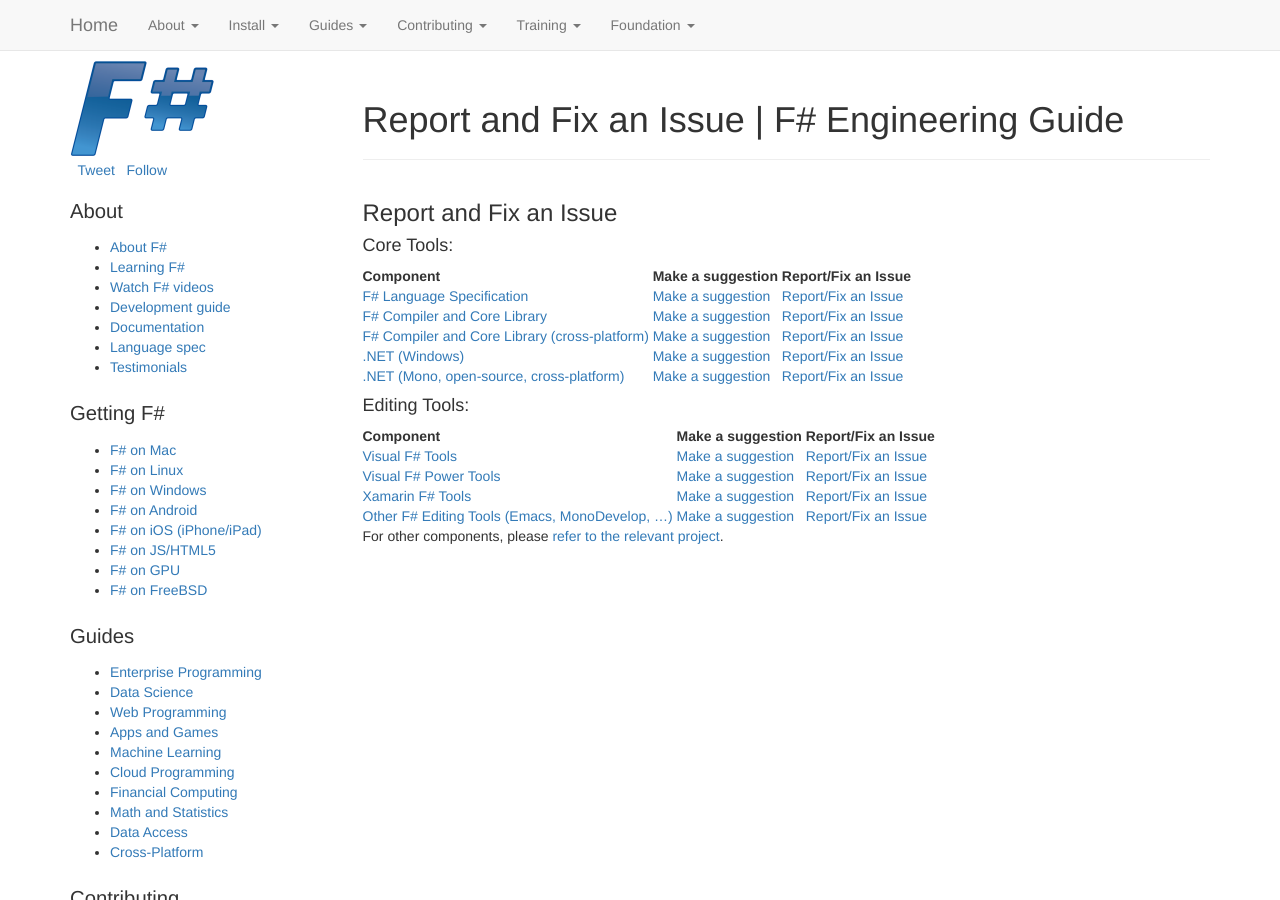
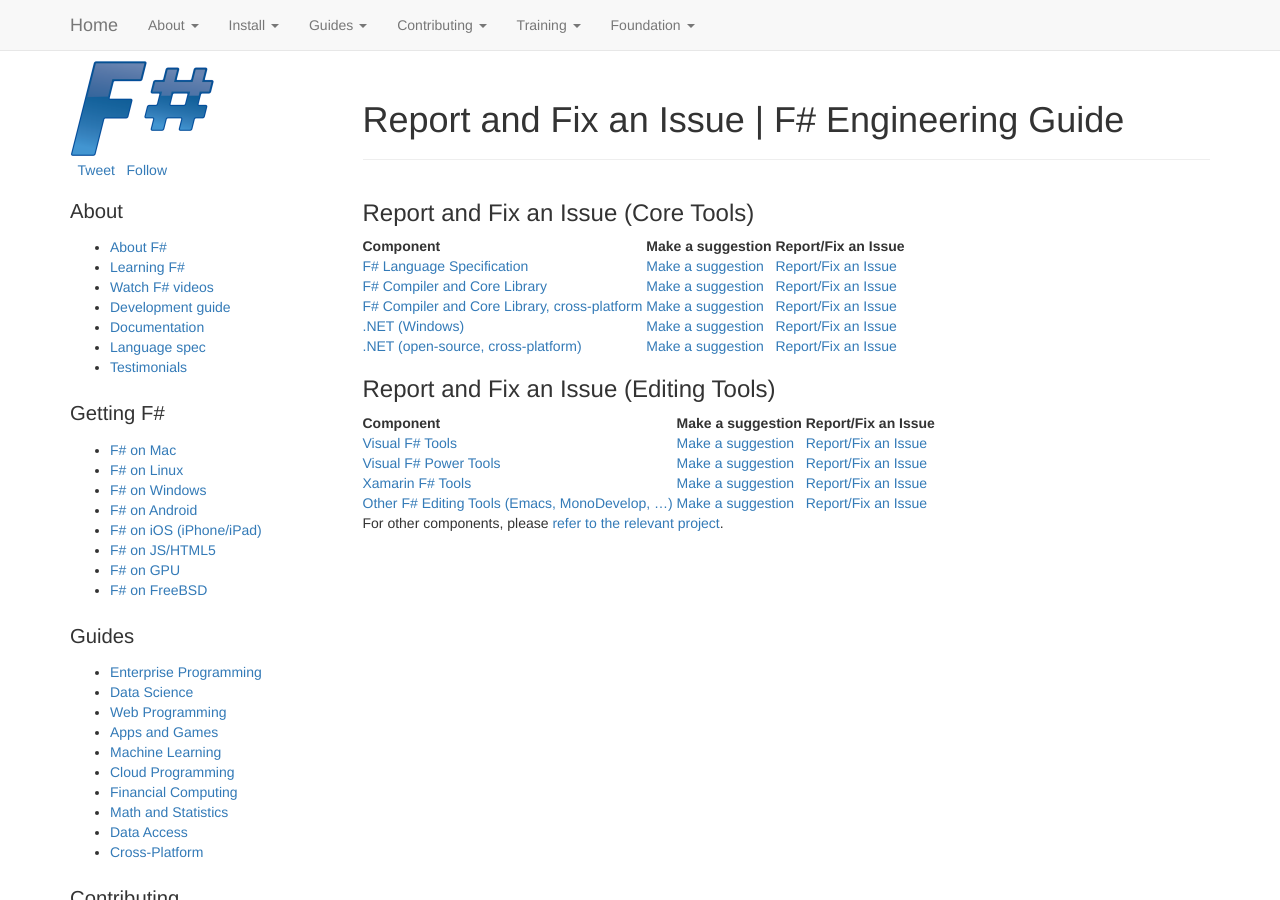
Before and after one commit to fsharp/fsharp.org, a Jekyll site: the page built from guides/engineering/issues.md, in a window 1280 px wide and 900 px high. Built offline with Jekyll 4.4.1, drawn with Linux system fonts in a browser that asks for light colours; nearby versions of some CDN libraries; some web fonts are replaced; comment, search, counter and statistics services are not loaded.

Commit message:
Update issues.md

```diff
--- a/guides/engineering/issues.md
+++ b/guides/engineering/issues.md
@@ -4,25 +4,23 @@
 headline: Report and Fix an Issue | F# Engineering Guide
 ---
 
-### Report and Fix an Issue
+### Report and Fix an Issue (Core Tools)
 
-#### Core Tools:
+| Component         |   | Make a suggestion   |   | Report/Fix an Issue |
+|:------------------|:--|:--------------------|:--|:------------------|
+| [F# Language Specification](http://fsharp.org/specs/language-spec/)              |  | [Make a suggestion](https://fslang.uservoice.com/forums/245727-f-language)     |  |  [Report/Fix an Issue](http://fsharp.org/specs/language-spec/)      |
+| [F# Compiler and Core Library](http://visualfsharp.codeplex.com)                 |  | [Make a suggestion](https://fslang.uservoice.com/forums/245727-f-language)     | |  [Report/Fix an Issue](http://visualfsharp.codeplex.com) |
+| [F# Compiler and Core Library, cross-platform](http://github.com/fsharp/fsharp)  |  | [Make a suggestion](https://fslang.uservoice.com/forums/245727-f-language)     | |  [Report/Fix an Issue](http://github.com/fsharp/fsharp) |
+| [.NET (Windows)](http://www.microsoft.com/net)                                   |  | [Make a suggestion](http://visualstudio.uservoice.com/forums/121579-visual-studio/category/31481-net)     |  |  [Report/Fix an Issue](http://connect.microsoft.com/visualstudio) |
+| [.NET (open-source, cross-platform)](http://www.mono-project.com/)               |  | [Make a suggestion](http://www.mono-project.com/community/)     |  | [Report/Fix an Issue](http://www.mono-project.com/community/) |
 
-| Component         |  | Make a suggestion   |  | Report/Fix an Issue |
-|:------------------|:--|:--------------------|:--|:------------------|
-| [F# Language Specification](http://fsharp.org/specs/language-spec/)               |   | [Make a suggestion](https://fslang.uservoice.com/forums/245727-f-language)     |  |  [Report/Fix an Issue](http://fsharp.org/specs/language-spec/)      |
-| [F# Compiler and Core Library](http://visualfsharp.codeplex.com)                  |  | [Make a suggestion](https://fslang.uservoice.com/forums/245727-f-language)     | |  [Report/Fix an Issue](http://visualfsharp.codeplex.com) |
-| [F# Compiler and Core Library (cross-platform)](http://github.com/fsharp/fsharp)  |  | [Make a suggestion](https://fslang.uservoice.com/forums/245727-f-language)     | |  [Report/Fix an Issue](http://github.com/fsharp/fsharp) |
-| [.NET (Windows)](http://www.microsoft.com/net)  |  | [Make a suggestion](http://visualstudio.uservoice.com/forums/121579-visual-studio/category/31481-net)     |  |  [Report/Fix an Issue](http://connect.microsoft.com/visualstudio) |
-| [.NET (Mono, open-source, cross-platform)](http://www.mono-project.com/)  |  | [Make a suggestion](http://www.mono-project.com/community/)     |  | [Report/Fix an Issue](http://www.mono-project.com/community/) |
-
-#### Editing Tools:
+### Report and Fix an Issue (Editing Tools)
 
 | Component           | | Make a suggestion   |   | Report/Fix an Issue |
 |:--------------------|:--|:------------------|:--|:------------------|
-| [Visual F# Tools](http://visualfsharp.codeplex.com)               | |  [Make a suggestion](http://visualstudio.uservoice.com/forums/121579-visual-studio/category/30935-languages-f-tools)     |  | [Report/Fix an Issue](http://visualfsharp.codeplex.com) |
-| [Visual F# Power Tools](http://fsprojects.github.io/VisualFSharpPowerTools/)   |  | [Make a suggestion](http://vfpt.uservoice.com/)     | |    [Report/Fix an Issue](https://github.com/fsprojects/VisualFSharpPowerTools/) |
-| [Xamarin F# Tools](http://developer.xamarin.com/guides/cross-platform/fsharp/fsharp_support_overview/)  | |  [Make a suggestion](http://fsharpbinding.uservoice.com/)     | |   [Report/Fix an Issue](http://fsharp.github.io/fsharpbinding/) |
-| [Other F# Editing Tools (Emacs, MonoDevelop, ...)](http://fsharp.github.io/fsharpbinding/)  |  | [Make a suggestion](http://fsharpbinding.uservoice.com/)     | |  [Report/Fix an Issue](http://fsharp.github.io/fsharpbinding/) |
+| [Visual F# Tools](http://visualfsharp.codeplex.com)                                                     | &nbsp; |  [Make a suggestion](http://visualstudio.uservoice.com/forums/121579-visual-studio/category/30935-languages-f-tools)     |  | [Report/Fix an Issue](http://visualfsharp.codeplex.com) |
+| [Visual F# Power Tools](http://fsprojects.github.io/VisualFSharpPowerTools/)                            | &nbsp; | [Make a suggestion](http://vfpt.uservoice.com/)     | |    [Report/Fix an Issue](https://github.com/fsprojects/VisualFSharpPowerTools/) |
+| [Xamarin F# Tools](http://developer.xamarin.com/guides/cross-platform/fsharp/fsharp_support_overview/)  | &nbsp; |  [Make a suggestion](http://fsharpbinding.uservoice.com/)     | |   [Report/Fix an Issue](http://fsharp.github.io/fsharpbinding/) |
+| [Other F# Editing Tools (Emacs, MonoDevelop, ...)](http://fsharp.github.io/fsharpbinding/)              | &nbsp; | [Make a suggestion](http://fsharpbinding.uservoice.com/)     | |  [Report/Fix an Issue](http://fsharp.github.io/fsharpbinding/) |
 
 For other components, please [refer to the relevant project](http://fsharp.org/community/projects).
```
